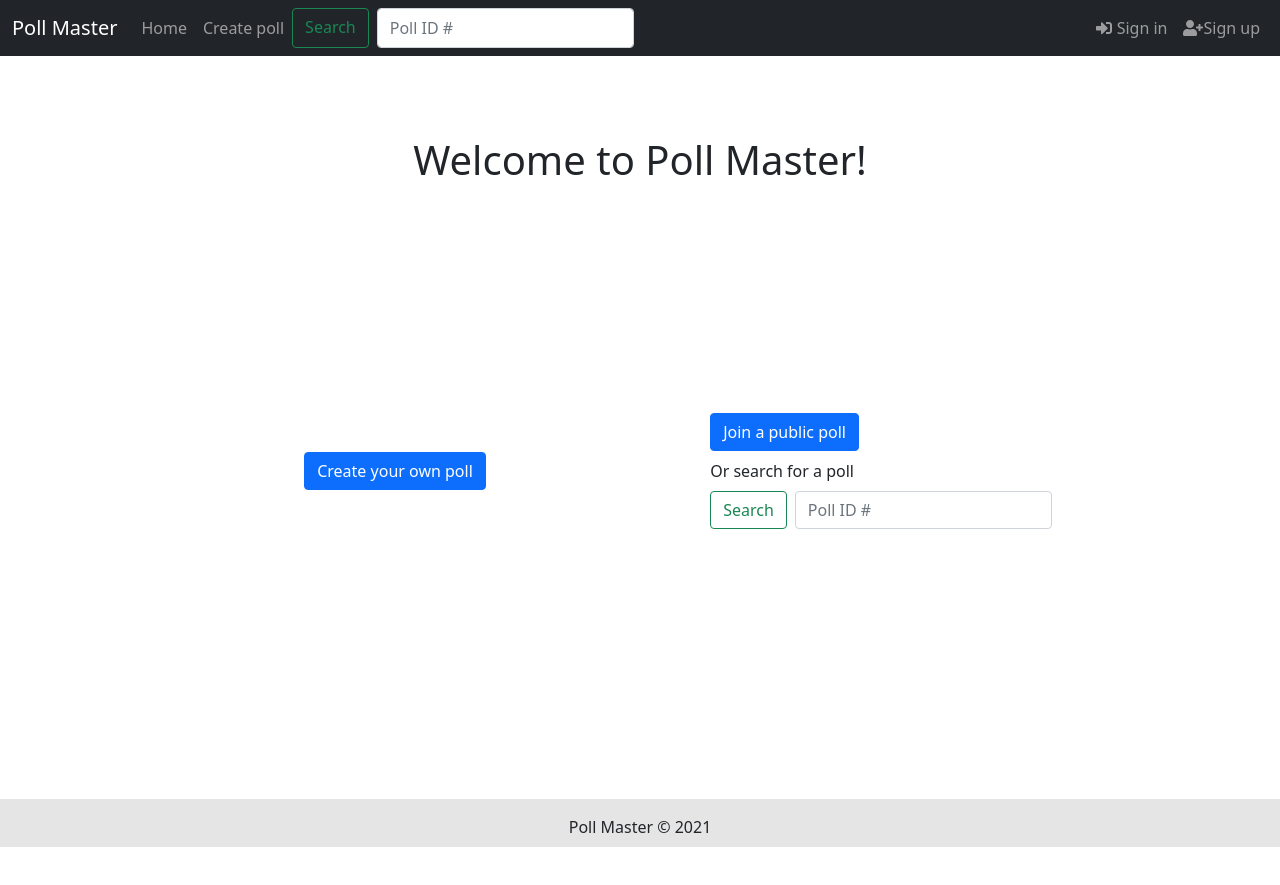
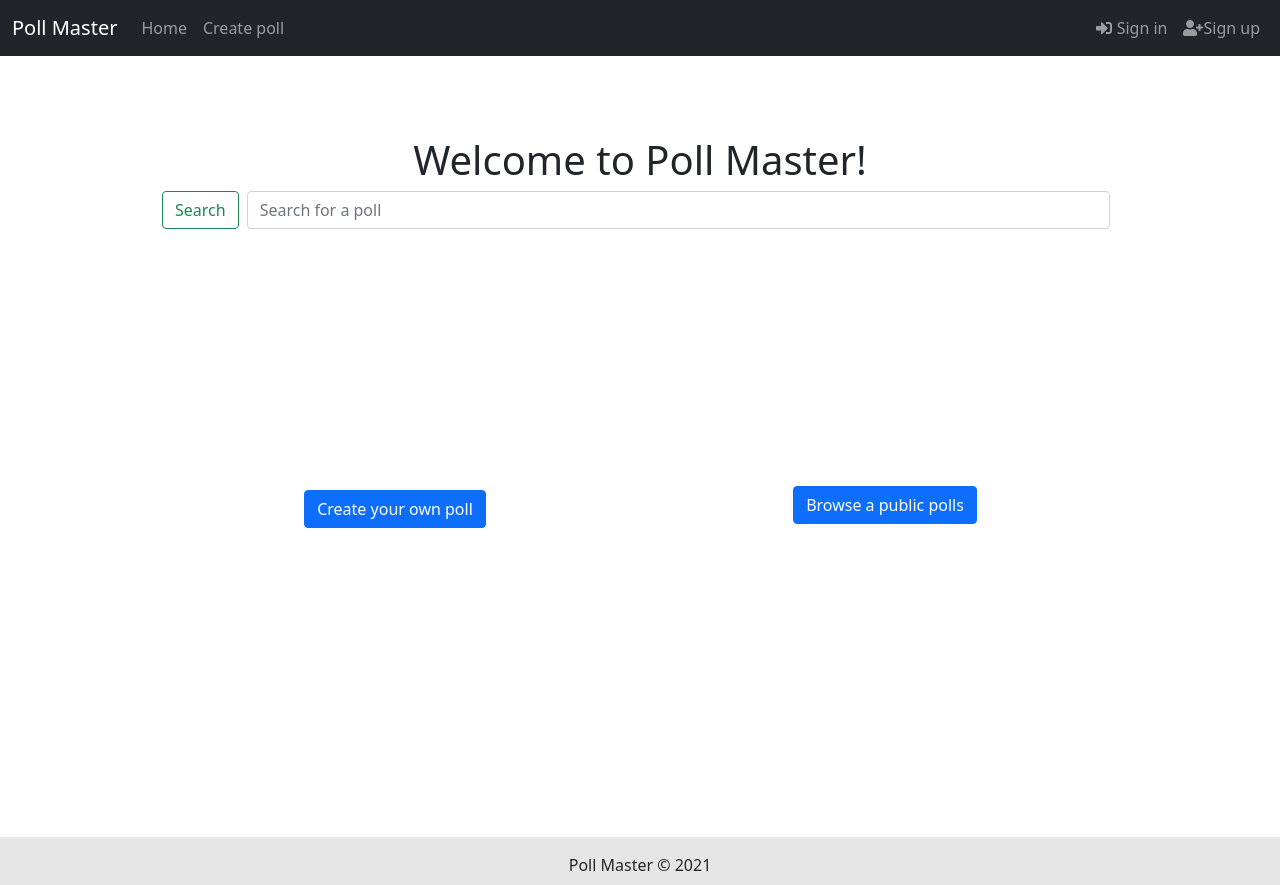
Before and after one commit to thq12345/pollmaster, a React (Create React App) app in the folder frontend/: page / in a window 1280 px wide. Before the commit the page ends 847 px from the top, so only its background shows below. Built offline with nearby package versions, Linux system fonts and the light colour scheme.

Commit message:
added seach bar in vote page, made list tabable

```diff
--- a/frontend/src/components/navBar.jsx
+++ b/frontend/src/components/navBar.jsx
@@ -18,7 +18,6 @@ const NavigationBar = ({ userIsLogin, userLogout }) => {
           <Nav className="me-auto my-2 my-lg-0" style={{ maxHeight: "100px" }}>
             <Nav.Link href="/">Home</Nav.Link>
             <Nav.Link href="/polls/new-poll">Create poll</Nav.Link>
-            <SearchBar />
           </Nav>
           {userIsLogin ? userGreeting : guestGreeting}
         </Navbar.Collapse>
--- a/frontend/src/components/polls/pollListItem.jsx
+++ b/frontend/src/components/polls/pollListItem.jsx
@@ -26,6 +26,8 @@ const PollListItem = ({ onHover, hover, poll, idx }) => {
       onMouseOver={() => {
         onHover(idx);
       }}
+      action
+      tabIndex="0"
       onClick={() => {
         navigate(`/polls/${poll._id}`);
       }}
--- a/frontend/src/components/searchBar.jsx
+++ b/frontend/src/components/searchBar.jsx
@@ -16,7 +16,7 @@ const SearchBar = () => {
         value={searchText}
         onChange={getSearchId}
         type="search"
-        placeholder="Poll ID #"
+        placeholder="Search for a poll"
         className="me-2"
         aria-label="Search"
       />
--- a/frontend/src/pages/homepage.jsx
+++ b/frontend/src/pages/homepage.jsx
@@ -9,6 +9,9 @@ const Homepage = () => {
     <div className="Homepage">
       <h1 className="title">Welcome to Poll Master!</h1>
       <Row>
+        <SearchBar />
+      </Row>
+      <Row>
         <Col className="prompt" xs={6}>
           <Link className="btn btn-primary" to="/polls/new-poll">
             Create your own poll
@@ -17,10 +20,8 @@ const Homepage = () => {
         <Col className="prompt" xs={6}>
           <div>
             <Link className="btn btn-primary mb-2" to="/polls">
-              Join a public poll
+              Browse a public polls
             </Link>
-            <div className="mb-2">Or search for a poll</div>
-            <SearchBar />
           </div>
         </Col>
       </Row>
--- a/frontend/src/pages/pollsListPage.jsx
+++ b/frontend/src/pages/pollsListPage.jsx
@@ -2,6 +2,7 @@ import React, { useEffect, useState } from "react";
 import BackButton from "../components/backButton";
 import PollList from "../components/polls/pollList";
 import Loader from "../components/loader";
+import SearchBar from "../components/searchBar";
 
 const PollsListPage = () => {
   let [pollList, setPollList] = useState([]);
@@ -28,6 +29,7 @@ const PollsListPage = () => {
       </div>
       <h1 style={{ textAlign: "center" }}>Vote in some of the polls</h1>
       <hr className="mb-5" />
+      <SearchBar />
       {loading ? (
         <div style={{ textAlign: "center" }}>
           <Loader variant="info" />
```
